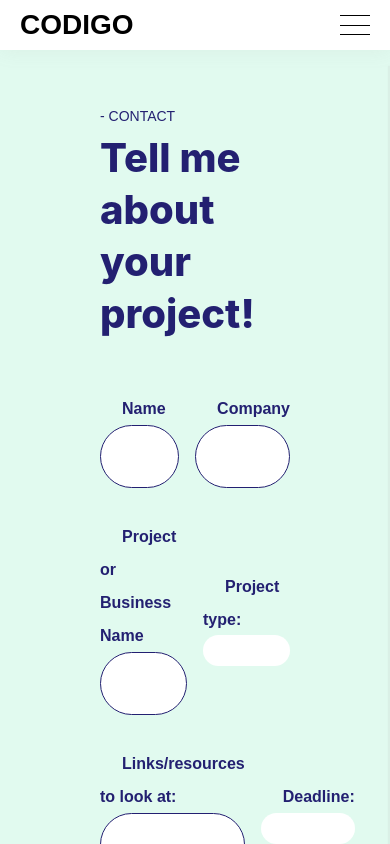
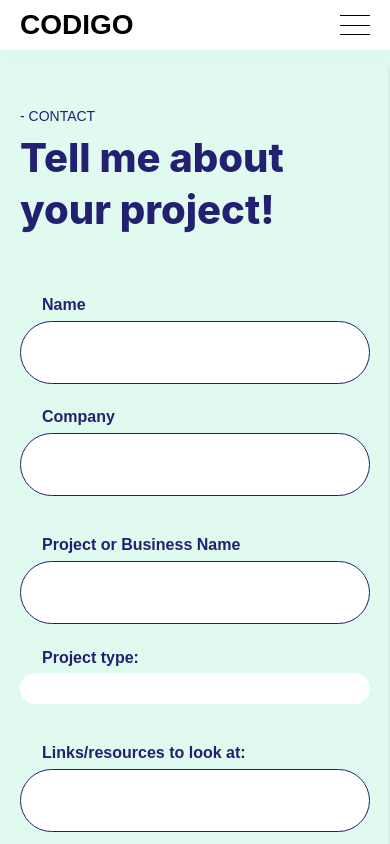
Before and after one commit to Yariandres/nuxt-personal-blog, a Nuxt app: page /contact in a window 390 px wide. Built offline with nearby package versions, Linux system fonts and the light colour scheme; a web font is replaced by a local one.

Commit message:
adds mobile styles

```diff
--- a/components/About/Cards.vue
+++ b/components/About/Cards.vue
@@ -20,6 +20,10 @@
   display: flex;
   justify-content: space-around;
   gap: 32px;
+
+  @media only screen and (max-width: 767px) {
+    flex-direction: column;
+  }
 
   .card {
     background-color: #d2f4ec;
--- a/components/About/InfoList.vue
+++ b/components/About/InfoList.vue
@@ -39,6 +39,10 @@
   display: flex;
   gap: 25px;
 
+  @media only screen and (max-width: 767px) {
+    flex-direction: column;
+  }
+
   &__items {
     display: flex;
     flex-direction: column;
--- a/components/Porfolio/TestimonialComponent.vue
+++ b/components/Porfolio/TestimonialComponent.vue
@@ -134,6 +134,10 @@
   background-color: #f9dee3;
   border-radius: 10px;
 
+  @media only screen and (max-width: 767px) {
+    padding-inline: 20px;
+  }
+
   &__top {
     margin-block-end: 50px;
   }
--- a/pages/about/index.vue
+++ b/pages/about/index.vue
@@ -76,11 +76,19 @@
     display: grid;
     grid-template-columns: repeat(2, 1fr);
     gap: 32px;
+
+    @media only screen and (max-width: 767px) {
+      grid-template-columns: repeat(1, 1fr);
+    }
   }
 
   .experience {
     padding-inline: 90px;
     padding-block: 90px;
+
+    @media only screen and (max-width: 767px) {
+      padding-inline: 20px;
+    }
 
     .greetings {
       text-transform: uppercase;
--- a/pages/blog/[slug].vue
+++ b/pages/blog/[slug].vue
@@ -45,6 +45,10 @@
 .container {
   padding-inline: var(--space-400);
   padding-block: 100px;
+
+  @media only screen and (max-width: 767px) {
+    padding-inline: 20px;
+  }
 }
 .title {
   font-weight: 800;
--- a/pages/blog/index.vue
+++ b/pages/blog/index.vue
@@ -63,6 +63,10 @@
     padding-block: 100px;
     display: flex;
     gap: 50px;
+
+    @media only screen and (max-width: 767px) {
+      padding-inline: 20px;
+    }
 
     /* Tablet styles */
     @media only screen and (min-width: 768px) and (max-width: 1023px) {
--- a/pages/contact/index.vue
+++ b/pages/contact/index.vue
@@ -162,6 +162,10 @@
     flex-direction: column;
     gap: 52px;
 
+    @media only screen and (max-width: 767px) {
+      padding-inline: 20px;
+    }
+
     .title {
       text-transform: uppercase;
       font-weight: 500;
@@ -181,6 +185,10 @@
     gap: 16px;
     justify-content: space-between;
     align-items: center;
+
+    @media only screen and (max-width: 767px) {
+      flex-direction: column;
+    }
   }
 
   .wrap {
@@ -213,6 +221,10 @@
     display: flex;
     align-items: center;
 
+    @media only screen and (max-width: 767px) {
+      justify-content: center;
+    }
+
     .button {
       a {
         color: var(--main-color);
--- a/pages/portfolio/index.vue
+++ b/pages/portfolio/index.vue
@@ -14,7 +14,7 @@
 
       <hr />
 
-      <porfolio-testimonial-component />
+      <PorfolioTestimonialComponent />
     </div>
   </section>
 </template>
@@ -33,6 +33,10 @@
     display: flex;
     flex-direction: column;
     gap: 54px;
+
+    @media only screen and (max-width: 767px) {
+      padding-inline: 20px;
+    }
 
     .title {
       text-transform: uppercase;
--- a/pages/services/index.vue
+++ b/pages/services/index.vue
@@ -34,6 +34,11 @@
     display: flex;
     flex-direction: column;
     gap: 20px;
+
+    @media only screen and (max-width: 767px) {
+      padding-inline: 20px;
+    }
+
     .title {
       text-transform: uppercase;
       font-weight: 500;
```
